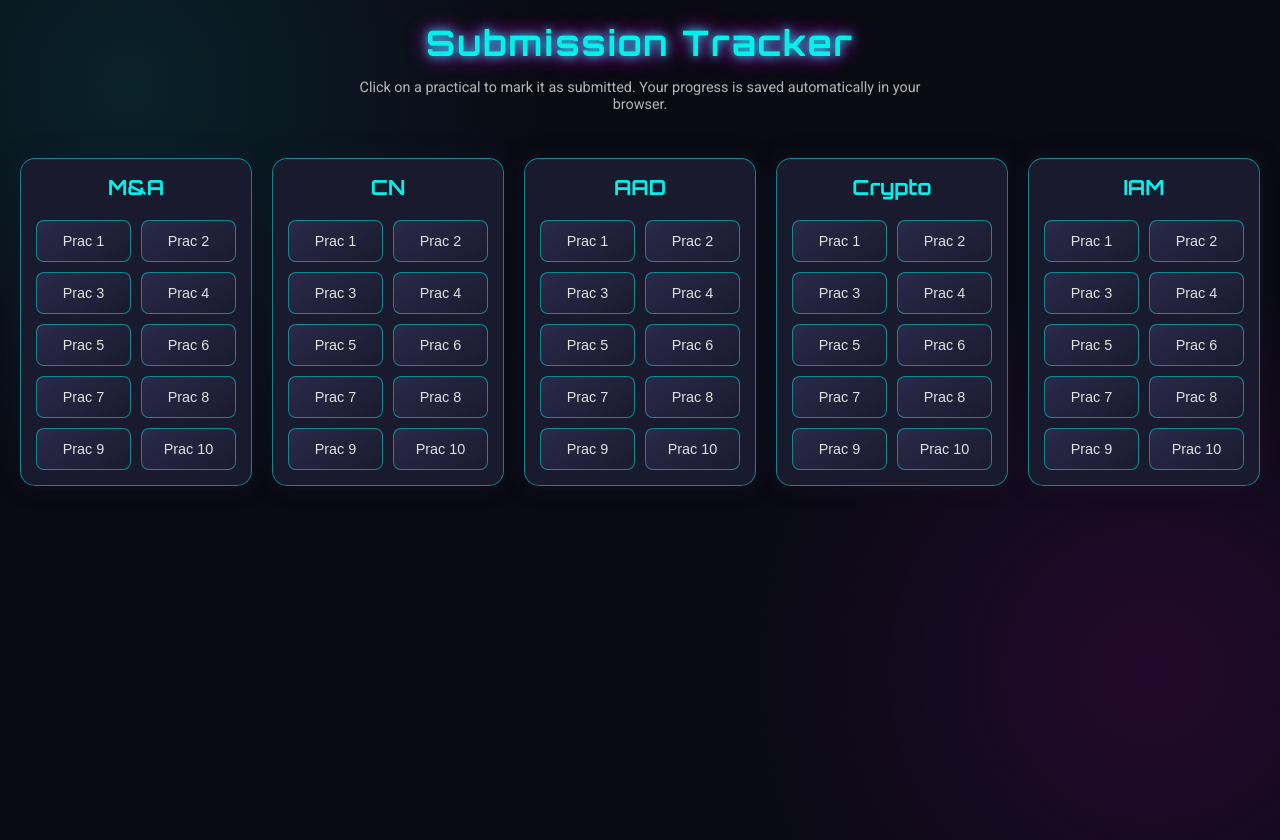
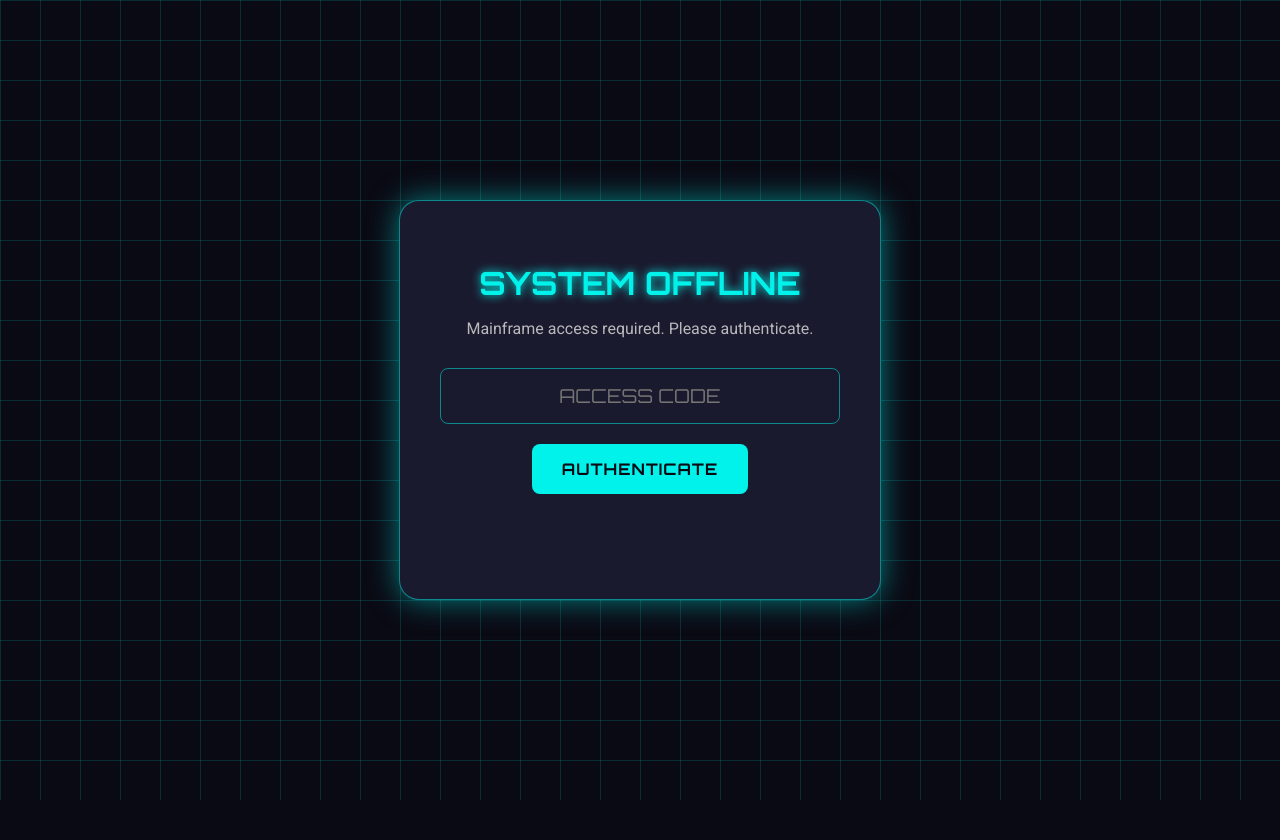
Before and after one commit to jayuwuu/jayuwuu.github.io, a plain HTML site: page tracker/index.html in a window 1280 px wide. After the commit the page ends 800 px from the top, so only its background shows below. Drawn offline with Linux system fonts and the light colour scheme.

Commit message:
Update index.html

```diff
--- a/tracker/index.html
+++ b/tracker/index.html
@@ -3,7 +3,7 @@
 <head>
     <meta charset="UTF-8">
     <meta name="viewport" content="width=device-width, initial-scale=1.0">
-    <title>Practical Submission Tracker</title>
+    <title>Project Mainframe</title>
     <link rel="preconnect" href="https://fonts.googleapis.com">
     <link rel="preconnect" href="https://fonts.gstatic.com" crossorigin>
     <link href="https://fonts.googleapis.com/css2?family=Orbitron:wght@400;700&family=Roboto:wght@300;400&display=swap" rel="stylesheet">
@@ -19,6 +19,7 @@
             --submitted-bg: #00f2ea;
             --submitted-text: #0a0a14;
             --submitted-shadow: #00f2ea;
+            --error-color: #ff4d4d;
         }
 
         body {
@@ -26,243 +27,307 @@
             color: var(--text-color);
             font-family: 'Roboto', sans-serif;
             margin: 0;
+            padding: 0;
+            height: 100vh;
+            overflow: hidden; /* Prevents scrollbars */
+        }
+
+        /* --- Under Construction Overlay --- */
+        #construction-overlay {
+            position: fixed;
+            top: 0;
+            left: 0;
+            width: 100%;
+            height: 100%;
+            background-color: var(--bg-color);
+            background-image:
+                linear-gradient(rgba(0, 242, 234, 0.15) 1px, transparent 1px),
+                linear-gradient(90deg, rgba(0, 242, 234, 0.15) 1px, transparent 1px);
+            background-size: 40px 40px;
+            display: flex;
+            justify-content: center;
+            align-items: center;
+            flex-direction: column;
+            z-index: 1000;
+            transition: opacity 1.5s ease-out, transform 1.5s ease-out;
+            opacity: 1;
+        }
+
+        #construction-overlay.unlocked {
+            opacity: 0;
+            transform: scale(1.2);
+            pointer-events: none;
+        }
+
+        .lock-screen {
+            background: var(--widget-bg);
+            padding: 40px;
+            border-radius: 20px;
+            border: 1px solid var(--border-glow);
+            box-shadow: 0 0 30px var(--border-glow);
+            text-align: center;
+            max-width: 400px;
+        }
+
+        .lock-screen h1 {
+            font-family: 'Orbitron', sans-serif;
+            color: var(--primary-color);
+            font-size: 2rem;
+            text-shadow: 0 0 10px var(--primary-color);
+            margin-bottom: 10px;
+        }
+
+        .lock-screen p {
+            color: var(--text-color);
+            opacity: 0.8;
+            margin-bottom: 30px;
+        }
+
+        .password-form input {
+            background: transparent;
+            border: 1px solid var(--border-glow);
+            border-radius: 8px;
+            color: var(--primary-color);
+            padding: 15px;
+            width: calc(100% - 32px);
+            text-align: center;
+            font-size: 1.2rem;
+            font-family: 'Orbitron', sans-serif;
+            margin-bottom: 20px;
+        }
+
+        .password-form input:focus {
+            outline: none;
+            box-shadow: 0 0 15px var(--primary-color);
+        }
+
+        .password-form button {
+            background: var(--primary-color);
+            color: var(--bg-color);
+            border: none;
+            border-radius: 8px;
+            padding: 15px 30px;
+            font-family: 'Orbitron', sans-serif;
+            font-size: 1rem;
+            font-weight: 700;
+            cursor: pointer;
+            transition: all 0.3s ease;
+            letter-spacing: 1px;
+        }
+
+        .password-form button:hover {
+            box-shadow: 0 0 20px var(--primary-color);
+            transform: scale(1.05);
+        }
+
+        #error-message {
+            color: var(--error-color);
+            margin-top: 15px;
+            height: 20px;
+            font-weight: bold;
+            transition: opacity 0.3s;
+        }
+
+        /* --- Main Tracker Content (Initially Hidden) --- */
+        #main-content {
             padding: 20px;
             display: flex;
             flex-direction: column;
             align-items: center;
             height: 100vh;
-            overflow: hidden; /* Prevents scrollbars */
-            background-image:
-                radial-gradient(circle at 10% 10%, rgba(0, 242, 234, 0.1) 0%, transparent 30%),
-                radial-gradient(circle at 90% 80%, rgba(255, 0, 255, 0.1) 0%, transparent 30%);
+            box-sizing: border-box;
+            visibility: hidden; /* Hide until unlocked */
+            opacity: 0;
+            transition: opacity 1s ease-in 1s, visibility 1s ease-in 1s;
         }
 
-        /* Header Styling */
-        .header {
-            text-align: center;
-            margin-bottom: 30px; /* Reduced margin */
+        #main-content.visible {
+            visibility: visible;
+            opacity: 1;
         }
 
-        .header h1 {
-            font-family: 'Orbitron', sans-serif;
-            font-size: 2.2rem; /* Slightly smaller */
-            color: var(--primary-color);
-            margin: 0;
-            letter-spacing: 2px;
-            text-shadow: 0 0 10px var(--primary-color), 0 0 20px var(--secondary-color);
-        }
+        .header { text-align: center; margin-bottom: 30px; }
+        .header h1 { font-family: 'Orbitron', sans-serif; font-size: 2.2rem; color: var(--primary-color); margin: 0; text-shadow: 0 0 10px var(--primary-color), 0 0 20px var(--secondary-color); }
+        .header p { font-size: 0.9rem; opacity: 0.8; max-width: 600px; }
+        .tracker-container { display: grid; grid-template-columns: repeat(auto-fit, minmax(200px, 1fr)); gap: 20px; width: 100%; max-width: 1300px; }
+        .subject-column { background-color: var(--widget-bg); border-radius: 15px; padding: 15px; border: 1px solid var(--border-glow); box-shadow: 0 0 20px rgba(26, 26, 46, 0.5); transition: transform 0.3s ease, box-shadow 0.3s ease; }
+        .subject-column:hover { transform: translateY(-5px); box-shadow: 0 0 25px var(--border-glow); }
+        .subject-column h2 { font-family: 'Orbitron', sans-serif; text-align: center; margin-top: 0; margin-bottom: 20px; color: var(--primary-color); font-size: 1.3rem; }
+        .practicals-grid { display: grid; grid-template-columns: 1fr 1fr; gap: 10px; }
+        .practical-btn { background: linear-gradient(145deg, #2a2a4a, #1a1a2e); color: var(--text-color); border: 1px solid var(--border-glow); border-radius: 8px; padding: 12px 5px; font-size: 0.9rem; cursor: pointer; text-align: center; transition: all 0.3s ease; position: relative; overflow: hidden; }
+        .practical-btn:hover { border-color: var(--primary-color); color: white; transform: scale(1.05); }
+        .practical-btn.submitted { background: var(--submitted-bg); color: var(--submitted-text); font-weight: bold; border: 1px solid var(--submitted-bg); box-shadow: 0 0 15px var(--submitted-shadow); }
+        .practical-btn.submitted::before { content: '✔'; margin-right: 5px; font-weight: bold; }
 
-        .header p {
-            font-size: 0.9rem; /* Slightly smaller */
-            color: var(--text-color);
-            opacity: 0.8;
-            max-width: 600px;
-        }
-
-        /* Main Container for Subjects */
-        .tracker-container {
-            display: grid;
-            grid-template-columns: repeat(auto-fit, minmax(200px, 1fr)); /* Adjusted minmax */
-            gap: 20px; /* Reduced gap */
-            width: 100%;
-            max-width: 1300px;
-        }
-
-        /* Subject Column Styling */
-        .subject-column {
-            background-color: var(--widget-bg);
-            border-radius: 15px;
-            padding: 15px; /* Reduced padding */
-            border: 1px solid var(--border-glow);
-            box-shadow: 0 0 20px rgba(26, 26, 46, 0.5);
-            transition: transform 0.3s ease, box-shadow 0.3s ease;
-        }
-
-        .subject-column:hover {
-            transform: translateY(-5px);
-            box-shadow: 0 0 25px var(--border-glow);
-        }
-
-        .subject-column h2 {
-            font-family: 'Orbitron', sans-serif;
-            text-align: center;
-            margin-top: 0;
-            margin-bottom: 20px; /* Reduced margin */
-            color: var(--primary-color);
-            font-size: 1.3rem; /* Slightly smaller */
-        }
-
-        /* Practical Buttons Styling */
-        .practicals-grid {
-            display: grid;
-            grid-template-columns: 1fr 1fr; /* Changed to 2 columns */
-            gap: 10px; /* Reduced gap */
-        }
-
-        .practical-btn {
-            background: linear-gradient(145deg, #2a2a4a, #1a1a2e);
-            color: var(--text-color);
-            border: 1px solid var(--border-glow);
-            border-radius: 8px; /* Slightly smaller radius */
-            padding: 12px 5px; /* Reduced padding */
-            font-size: 0.9rem; /* Reduced font size */
-            font-weight: 400;
-            cursor: pointer;
-            text-align: center;
-            transition: all 0.3s ease;
-            position: relative;
-            overflow: hidden;
-        }
-
-        .practical-btn:hover {
-            border-color: var(--primary-color);
-            color: white;
-            transform: scale(1.05);
-        }
-
-        /* Submitted State Styling */
-        .practical-btn.submitted {
-            background: var(--submitted-bg);
-            color: var(--submitted-text);
-            font-weight: bold;
-            border: 1px solid var(--submitted-bg);
-            box-shadow: 0 0 15px var(--submitted-shadow);
-        }
-
-        .practical-btn.submitted::before {
-            content: '✔';
-            margin-right: 5px; /* Adjusted margin */
-            font-weight: bold;
-        }
     </style>
 </head>
 <body>
 
+    <!-- Under Construction Overlay -->
+    <div id="construction-overlay">
+        <div class="lock-screen">
+            <h1>SYSTEM OFFLINE</h1>
+            <p>Mainframe access required. Please authenticate.</p>
+            <form id="password-form" class="password-form">
+                <input type="password" id="password-input" placeholder="ACCESS CODE">
+                <button type="submit">AUTHENTICATE</button>
+            </form>
+            <p id="error-message"></p>
+        </div>
+    </div>
+
+    <!-- Main Content (The Tracker) -->
+    <div id="main-content">
         <header class="header">
             <h1>Submission Tracker</h1>
-        <p>Click on a practical to mark it as submitted. Your progress is saved automatically in your browser.</p>
+            <p>Your progress is saved to your cloud account automatically.</p>
         </header>
 
         <main class="tracker-container" id="trackerContainer">
             <!-- Subject columns will be generated by JavaScript -->
         </main>
+    </div>
 
-    <script>
+    <script type="module">
+        // Import Firebase modules
+        import { initializeApp } from "https://www.gstatic.com/firebasejs/11.6.1/firebase-app.js";
+        import { getAuth, signInAnonymously, signInWithCustomToken } from "https://www.gstatic.com/firebasejs/11.6.1/firebase-auth.js";
+        import { getFirestore, doc, onSnapshot, setDoc } from "https://www.gstatic.com/firebasejs/11.6.1/firebase-firestore.js";
+
         document.addEventListener('DOMContentLoaded', function() {
-            // --- CONFIGURATION ---
+            // --- PASSWORD & LOCK SCREEN LOGIC ---
+            const overlay = document.getElementById('construction-overlay');
+            const mainContent = document.getElementById('main-content');
+            const passwordForm = document.getElementById('password-form');
+            const passwordInput = document.getElementById('password-input');
+            const errorMessage = document.getElementById('error-message');
+            const CORRECT_PASSWORD = '1234'; // The access password
+
+            passwordForm.addEventListener('submit', function(e) {
+                e.preventDefault();
+                if (passwordInput.value === CORRECT_PASSWORD) {
+                    errorMessage.textContent = 'ACCESS GRANTED';
+                    errorMessage.style.color = 'var(--primary-color)';
+                    overlay.classList.add('unlocked');
+                    mainContent.classList.add('visible');
+                    // Initialize the tracker with Firebase once unlocked
+                    initializeTrackerWithFirebase();
+                } else {
+                    errorMessage.textContent = 'ACCESS DENIED';
+                    passwordInput.value = '';
+                }
+            });
+
+
+            // --- TRACKER LOGIC WITH FIREBASE ---
+            async function initializeTrackerWithFirebase() {
+                // Get Firebase config from global variables provided by the environment
+                const appId = typeof __app_id !== 'undefined' ? __app_id : 'default-app-id';
+                const firebaseConfig = typeof __firebase_config !== 'undefined' ? JSON.parse(__firebase_config) : {};
+
+                // Initialize Firebase App, Auth, and Firestore
+                const app = initializeApp(firebaseConfig);
+                const auth = getAuth(app);
+                const db = getFirestore(app);
+
+                // Authenticate the user to get a unique ID
+                try {
+                    const authToken = typeof __initial_auth_token !== 'undefined' ? __initial_auth_token : null;
+                    if (authToken) {
+                        await signInWithCustomToken(auth, authToken);
+                    } else {
+                        await signInAnonymously(auth);
+                    }
+                } catch (error) {
+                    console.error("Firebase Authentication Error:", error);
+                    alert("Could not connect to the database. Please refresh.");
+                    return;
+                }
+
+                const userId = auth.currentUser.uid;
+                if (!userId) {
+                    console.error("Could not get User ID after authentication.");
+                    return;
+                }
+
+                // Set up a reference to this user's specific document in Firestore
+                const docRef = doc(db, `artifacts/${appId}/users/${userId}/practicals`, "status");
+
                 const subjects = ["M&A", "CN", "AAD", "Crypto", "IAM"];
                 const practicalsPerSubject = 10;
                 const container = document.getElementById('trackerContainer');
+                let submissionStatus = {}; // Local state of submissions
 
-            // This object will hold the submission status, e.g., {'M&A-1': true}
-            let submissionStatus = {};
+                // Real-time listener: This function runs whenever data changes in the database
+                onSnapshot(docRef, (docSnap) => {
+                    if (docSnap.exists()) {
+                        submissionStatus = docSnap.data(); // Get data from Firestore
+                    } else {
+                        console.log("Creating new user profile in database.");
+                        submissionStatus = {}; // No data yet for new user
+                    }
+                    createTrackerUI(); // Re-render the UI with the latest data
+                }, (error) => {
+                    console.error("Firestore data listener error:", error);
+                });
 
-            // --- FUNCTIONS ---
-
-            /**
-             * Loads the submission status from the browser's local storage.
-             */
-            function loadStatus() {
-                const savedStatus = localStorage.getItem('practicalSubmissionStatus');
-                if (savedStatus) {
-                    submissionStatus = JSON.parse(savedStatus);
+                // Function to save the current state to Firestore
+                async function saveStatus() {
+                    try {
+                        // setDoc with merge creates the document if it's missing, or updates it if it exists.
+                        await setDoc(docRef, submissionStatus, { merge: true });
+                    } catch (error) {
+                        console.error("Error saving to Firestore:", error);
                     }
                 }
 
-            /**
-             * Saves the current submission status to local storage.
-             */
-            function saveStatus() {
-                localStorage.setItem('practicalSubmissionStatus', JSON.stringify(submissionStatus));
+                // Handles a click on a practical button
+                function handlePracticalClick(event) {
+                    const button = event.currentTarget;
+                    const id = `${button.dataset.subject}-${button.dataset.practical}`;
+                    submissionStatus[id] = !submissionStatus[id]; // Toggle status locally
+                    updateButtonUI(button, submissionStatus[id]); // Update UI immediately
+                    saveStatus(); // Save the new state to the database
                 }
 
-            /**
-             * Handles the click event on a practical button.
-             * It toggles the submission state and updates the UI.
-             * @param {Event} event - The click event object.
-             */
-            function handlePracticalClick(event) {
-                const button = event.currentTarget;
-                const subject = button.dataset.subject;
-                const practical = button.dataset.practical;
-                const id = `${subject}-${practical}`;
-
-                // Toggle the status
-                submissionStatus[id] = !submissionStatus[id];
-
-                updateButtonUI(button, submissionStatus[id]);
-                saveStatus();
-            }
-
-            /**
-             * Updates a button's appearance based on its submission status.
-             * @param {HTMLElement} button - The button element to update.
-             * @param {boolean} isSubmitted - The submission status.
-             */
+                // Updates a single button's style based on its status
                 function updateButtonUI(button, isSubmitted) {
                     const practical = button.dataset.practical;
-                const textNode = document.createTextNode(` Pr. ${practical}`);
-                // Clear existing content except for the checkmark
-                while(button.firstChild && button.firstChild.nodeType !== Node.ELEMENT_NODE){
-                     button.removeChild(button.firstChild);
-                }
-
+                    button.textContent = `Prac ${practical}`;
                     if (isSubmitted) {
                         button.classList.add('submitted');
                     } else {
                         button.classList.remove('submitted');
                     }
-                // Re-add text content to ensure checkmark from CSS is first
-                button.appendChild(document.createTextNode(`Prac ${practical}`));
                 }
 
-            /**
-             * Creates and populates the tracker UI with subjects and practicals.
-             */
+                // Creates or re-creates the entire grid of practicals
                 function createTrackerUI() {
-                // Clear any existing content
                     container.innerHTML = '';
-
                     subjects.forEach(subject => {
-                    // Create a column for the subject
                         const column = document.createElement('div');
                         column.className = 'subject-column';
-
-                    // Create the subject title
                         const title = document.createElement('h2');
                         title.textContent = subject;
                         column.appendChild(title);
-
-                    // Create a grid for the practical buttons
                         const practicalsGrid = document.createElement('div');
                         practicalsGrid.className = 'practicals-grid';
 
-                    // Create 10 practical buttons for the subject
                         for (let i = 1; i <= practicalsPerSubject; i++) {
                             const button = document.createElement('button');
                             button.className = 'practical-btn';
                             button.dataset.subject = subject;
                             button.dataset.practical = i;
-
                             const id = `${subject}-${i}`;
                             updateButtonUI(button, submissionStatus[id] || false);
-
                             button.addEventListener('click', handlePracticalClick);
                             practicalsGrid.appendChild(button);
                         }
-
                         column.appendChild(practicalsGrid);
                         container.appendChild(column);
                     });
                 }
-
-            // --- INITIALIZATION ---
-
-            // 1. Load any saved data from previous sessions
-            loadStatus();
-
-            // 2. Build the user interface based on the data
-            createTrackerUI();
+            }
         });
     </script>
 
```
Lines whose indentation alone changed are shown as unchanged.
